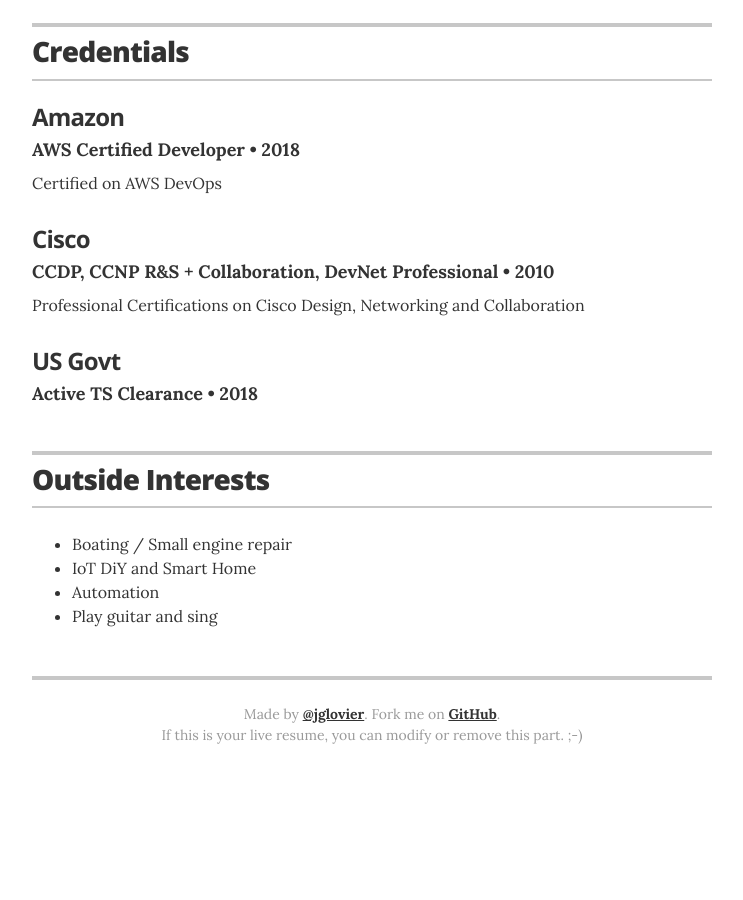
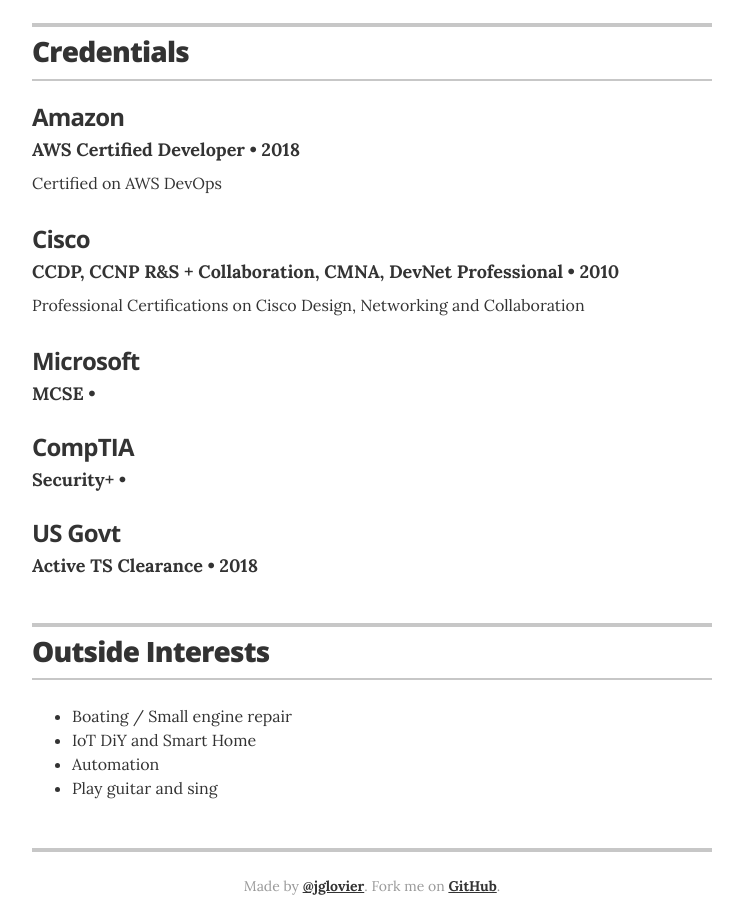
Before and after one commit to levensailor/cv, a Jekyll site: the page built from index.html, in a window 1280 px wide and 900 px high, scrolled down 7236 px. Shown: the whole window, without its empty margins (268-1011 px from the left). Built offline with Jekyll 4.4.1, drawn with Linux system fonts in a browser that asks for light colours; before the commit the page ends 8030 px from its top, so only the background shows below that.

Commit message:
Update associations.yml

```diff
--- a/_data/associations.yml
+++ b/_data/associations.yml
@@ -7,9 +7,15 @@
   summary: Certified on AWS DevOps
 
 - organization: Cisco
-  role: CCDP, CCNP R&S + Collaboration, DevNet Professional
+  role: CCDP, CCNP R&S + Collaboration, CMNA, DevNet Professional
   year: 2010
   summary: Professional Certifications on Cisco Design, Networking and Collaboration
+
+- organization: Microsoft
+  role: MCSE
+
+- organization: CompTIA
+  role: Security+
 
 - organization: US Govt
   role: Active TS Clearance
```
